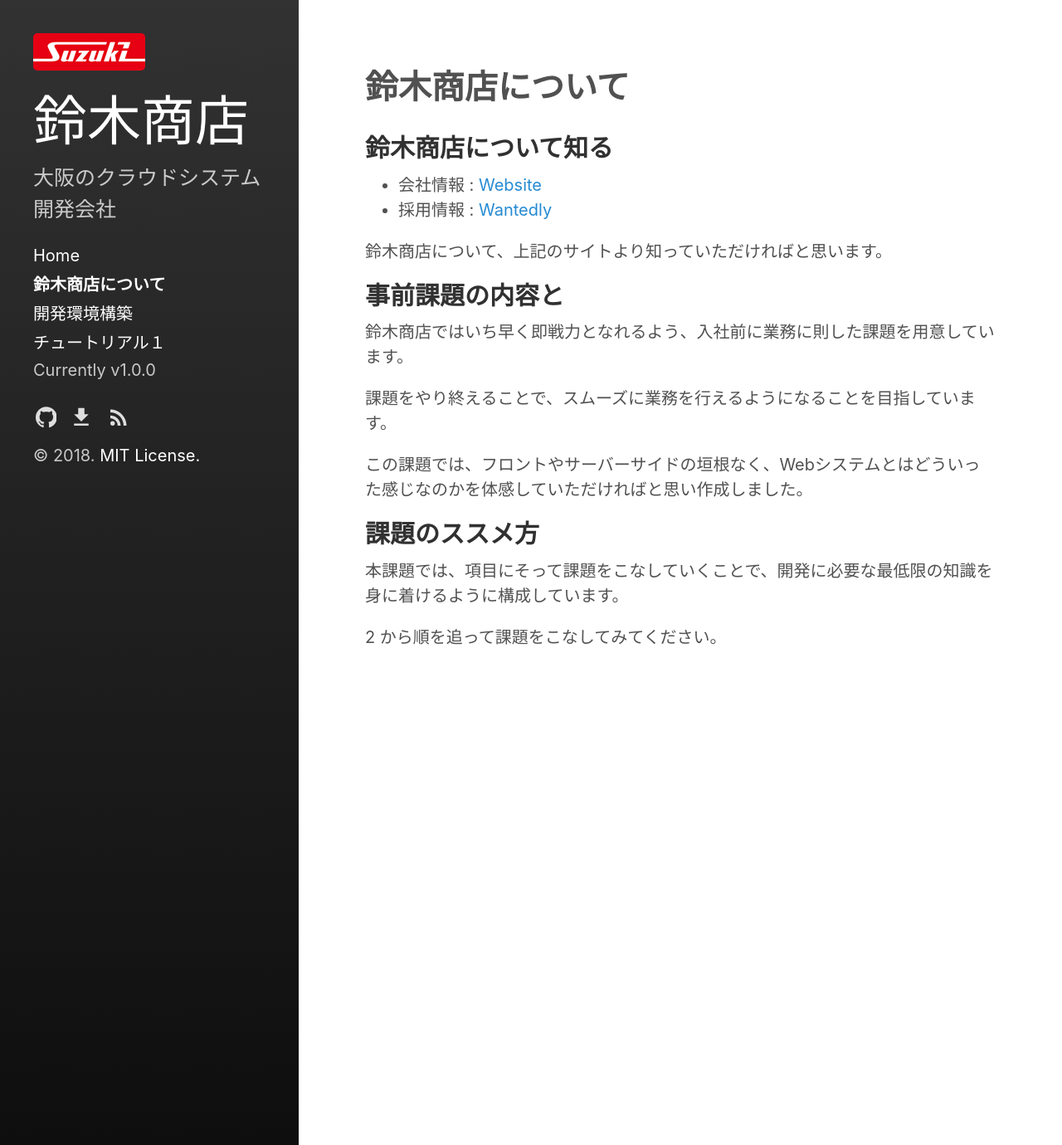
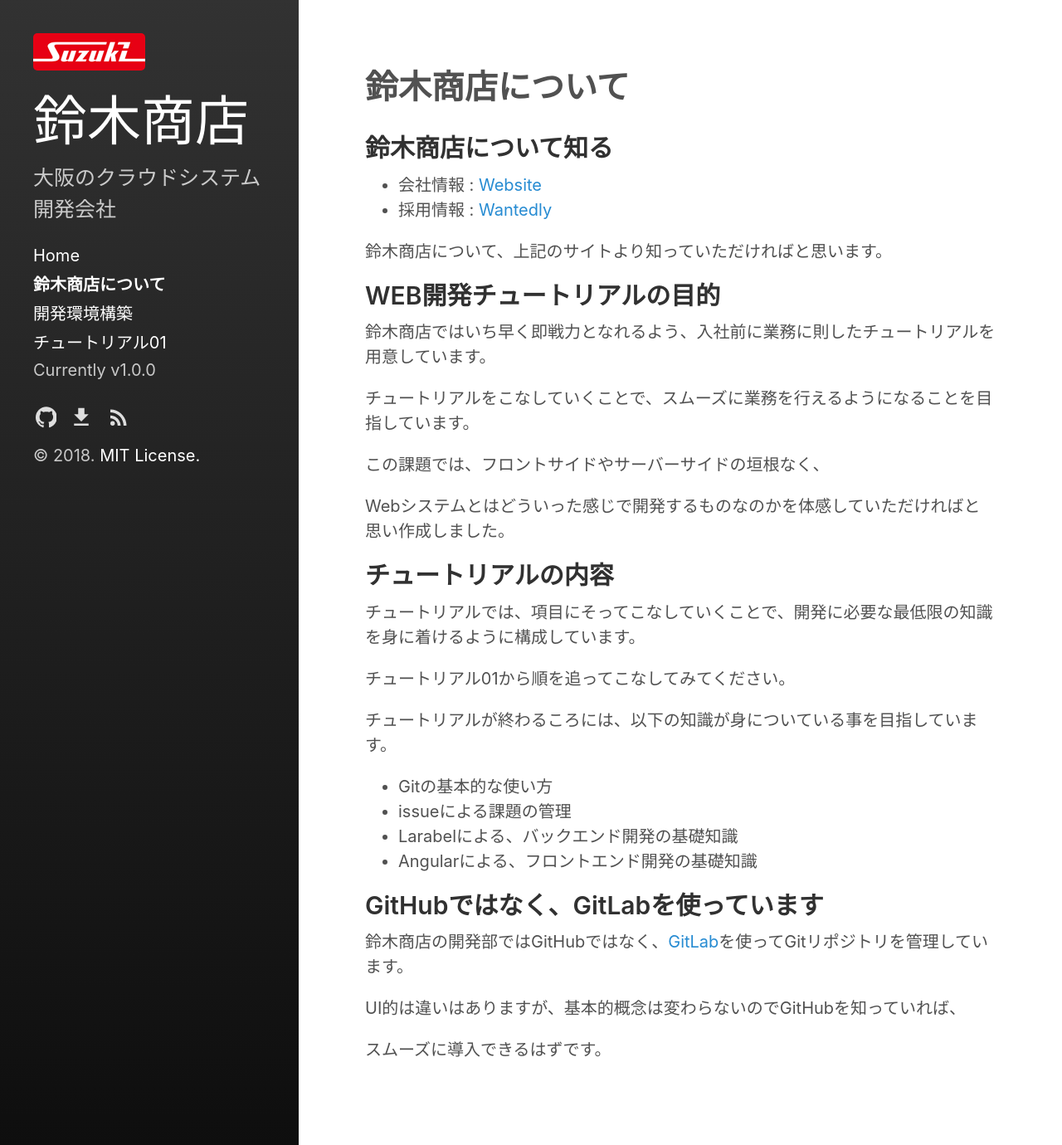
Before and after one commit to yoshikuniSAKATO/web-development-tutorial, a Jekyll site: the page built from docs/category/01.preface.md, in a window 1280 px wide. Shown: the whole page at 83% size. Built offline with Jekyll 4.4.1, drawn with Linux system fonts in a browser that asks for light colours.

Commit message:
docs編集

```diff
--- a/docs/_includes/sidebar-nav-links.html
+++ b/docs/_includes/sidebar-nav-links.html
@@ -3,17 +3,9 @@
     <a class="home-link {% if page.url == '/' %} active{% endif %}"
         href="{{ site.baseurl }}/">Home</a>
   {% endif %}
-  {% if site.sidebar_blog_link %}
-    <a class="page-link {% if page.url == site.sidebar_blog_link %} active{% endif %}"
-	href="{{ site.baseurl }}{{ site.sidebar_blog_link }}">Blog</a>
-  {% endif %}
-
-  {% comment %}
-    The code below dynamically generates a sidebar nav of pages with
-    `sidebar_link: true` in the front-matter. See readme for usage.
-  {% endcomment %}
 
   {% include page-links.html %}
+
   {% include category-links.html %}
 
   {% include custom-nav-links.html %}
--- a/docs/category/01.preface.md
+++ b/docs/category/01.preface.md
@@ -10,14 +10,30 @@ title: 鈴木商店について
 
 鈴木商店について、上記のサイトより知っていただければと思います。
 
-## 事前課題の内容と
-鈴木商店ではいち早く即戦力となれるよう、入社前に業務に則した課題を用意しています。
+## WEB開発チュートリアルの目的
+鈴木商店ではいち早く即戦力となれるよう、入社前に業務に則したチュートリアルを用意しています。
 
-課題をやり終えることで、スムーズに業務を行えるようになることを目指しています。
+チュートリアルをこなしていくことで、スムーズに業務を行えるようになることを目指しています。
 
-この課題では、フロントやサーバーサイドの垣根なく、Webシステムとはどういった感じなのかを体感していただければと思い作成しました。
+この課題では、フロントサイドやサーバーサイドの垣根なく、
 
-## 課題のススメ方
-本課題では、項目にそって課題をこなしていくことで、開発に必要な最低限の知識を身に着けるように構成しています。
+Webシステムとはどういった感じで開発するものなのかを体感していただければと思い作成しました。
 
-2 から順を追って課題をこなしてみてください。
+## チュートリアルの内容
+チュートリアルでは、項目にそってこなしていくことで、開発に必要な最低限の知識を身に着けるように構成しています。
+
+チュートリアル01から順を追ってこなしてみてください。
+
+チュートリアルが終わるころには、以下の知識が身についている事を目指しています。
+
+- Gitの基本的な使い方
+- issueによる課題の管理
+- Larabelによる、バックエンド開発の基礎知識
+- Angularによる、フロントエンド開発の基礎知識
+
+## GitHubではなく、GitLabを使っています
+鈴木商店の開発部ではGitHubではなく、[GitLab](https://about.gitlab.com/)を使ってGitリポジトリを管理しています。
+
+UI的は違いはありますが、基本的概念は変わらないのでGitHubを知っていれば、
+
+スムーズに導入できるはずです。
--- a/docs/category/03.tutorial.md
+++ b/docs/category/03.tutorial01.md
@@ -1,6 +1,6 @@
 ---
 layout: category
-title: チュートリアル１
+title: チュートリアル01
 category: tutorial
 ---
 
```
Also changed, not shown: docs/category/02.introduction.md (+1 -1 lines), docs/index.md (+6 -1 lines).
